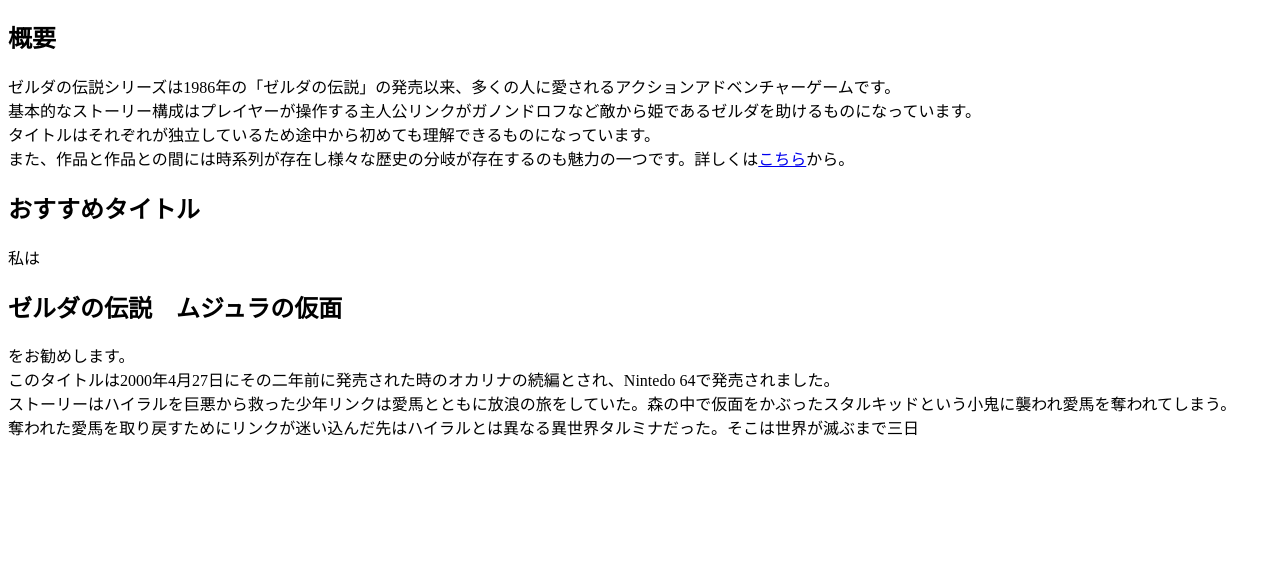
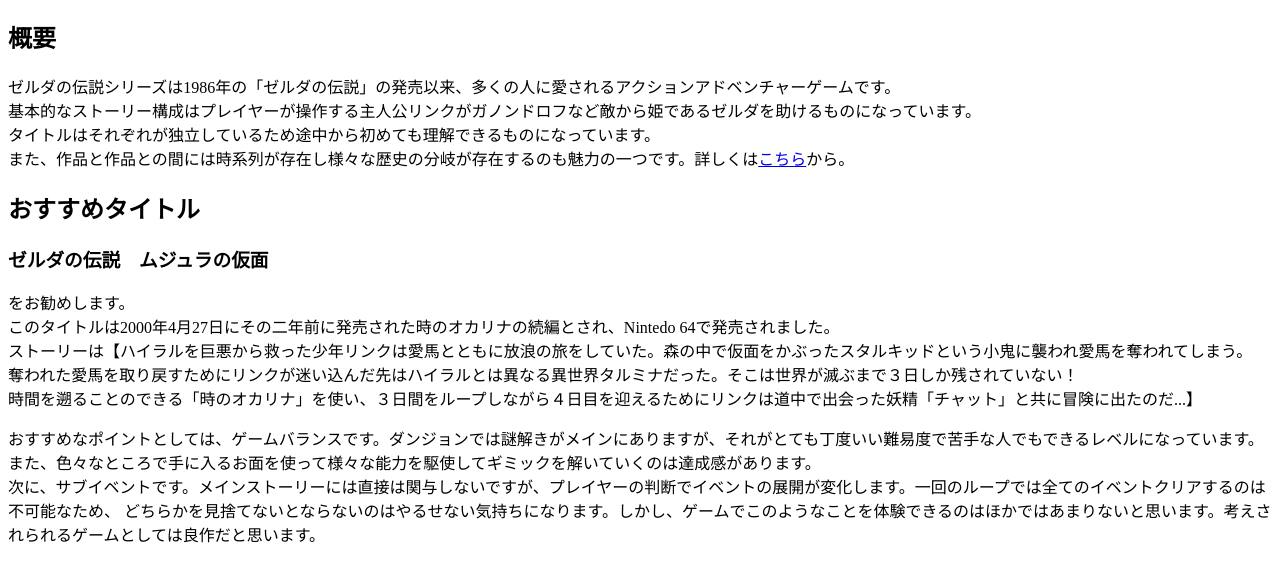
Before and after one commit to taharu-bless77/team-project5-7, a plain HTML site: page zelda_page/zelda.html in a window 1280 px wide. Shown: the part 70-652 px from the top of the page. Drawn offline with Linux system fonts and the light colour scheme.

Commit message:
ゼルダの本文の追加

```diff
--- a/zelda_page/zelda.html
+++ b/zelda_page/zelda.html
@@ -18,13 +18,23 @@
         </p>
 
         <h2>おすすめタイトル</h2>
-        <p>私は<h2>ゼルダの伝説　ムジュラの仮面</h2>をお勧めします。
+        <p><h3>ゼルダの伝説　ムジュラの仮面</h3>をお勧めします。
             <br>
             このタイトルは2000年4月27日にその二年前に発売された時のオカリナの続編とされ、Nintedo 64で発売されました。
             <br>
-            ストーリーはハイラルを巨悪から救った少年リンクは愛馬とともに放浪の旅をしていた。森の中で仮面をかぶったスタルキッドという小鬼に襲われ愛馬を奪われてしまう。
+            ストーリーは【ハイラルを巨悪から救った少年リンクは愛馬とともに放浪の旅をしていた。森の中で仮面をかぶったスタルキッドという小鬼に襲われ愛馬を奪われてしまう。
             <br>
-            奪われた愛馬を取り戻すためにリンクが迷い込んだ先はハイラルとは異なる異世界タルミナだった。そこは世界が滅ぶまで三日
+            奪われた愛馬を取り戻すためにリンクが迷い込んだ先はハイラルとは異なる異世界タルミナだった。そこは世界が滅ぶまで３日しか残されていない！
+            <br>
+            時間を遡ることのできる「時のオカリナ」を使い、３日間をループしながら４日目を迎えるためにリンクは道中で出会った妖精「チャット」と共に冒険に出たのだ...】
+        </p>
+        <p>
+            おすすめなポイントとしては、ゲームバランスです。ダンジョンでは謎解きがメインにありますが、それがとても丁度いい難易度で苦手な人でもできるレベルになっています。
+            <br>
+            また、色々なところで手に入るお面を使って様々な能力を駆使してギミックを解いていくのは達成感があります。
+            <br>
+            次に、サブイベントです。メインストーリーには直接は関与しないですが、プレイヤーの判断でイベントの展開が変化します。一回のループでは全てのイベントクリアするのは不可能なため、
+            どちらかを見捨てないとならないのはやるせない気持ちになります。しかし、ゲームでこのようなことを体験できるのはほかではあまりないと思います。考えされられるゲームとしては良作だと思います。
         </p>
     </body>
 </html>
```
